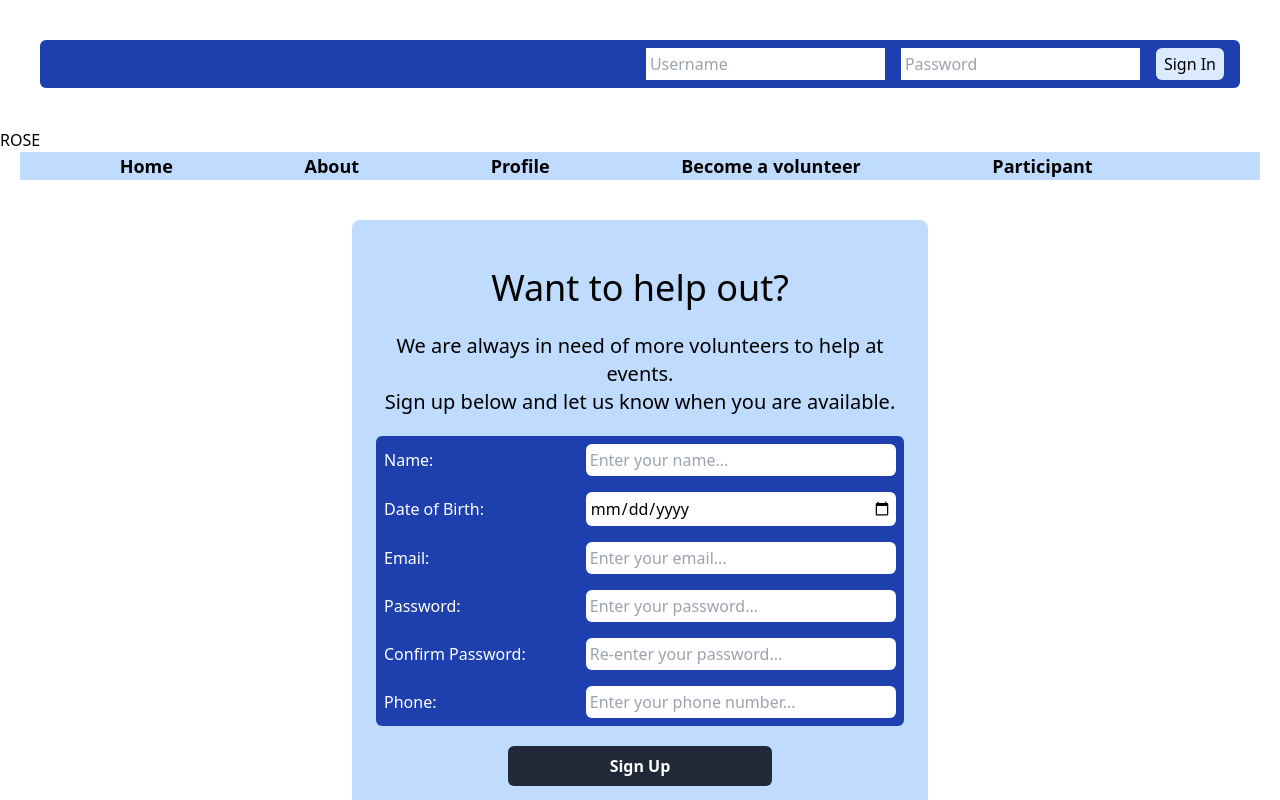
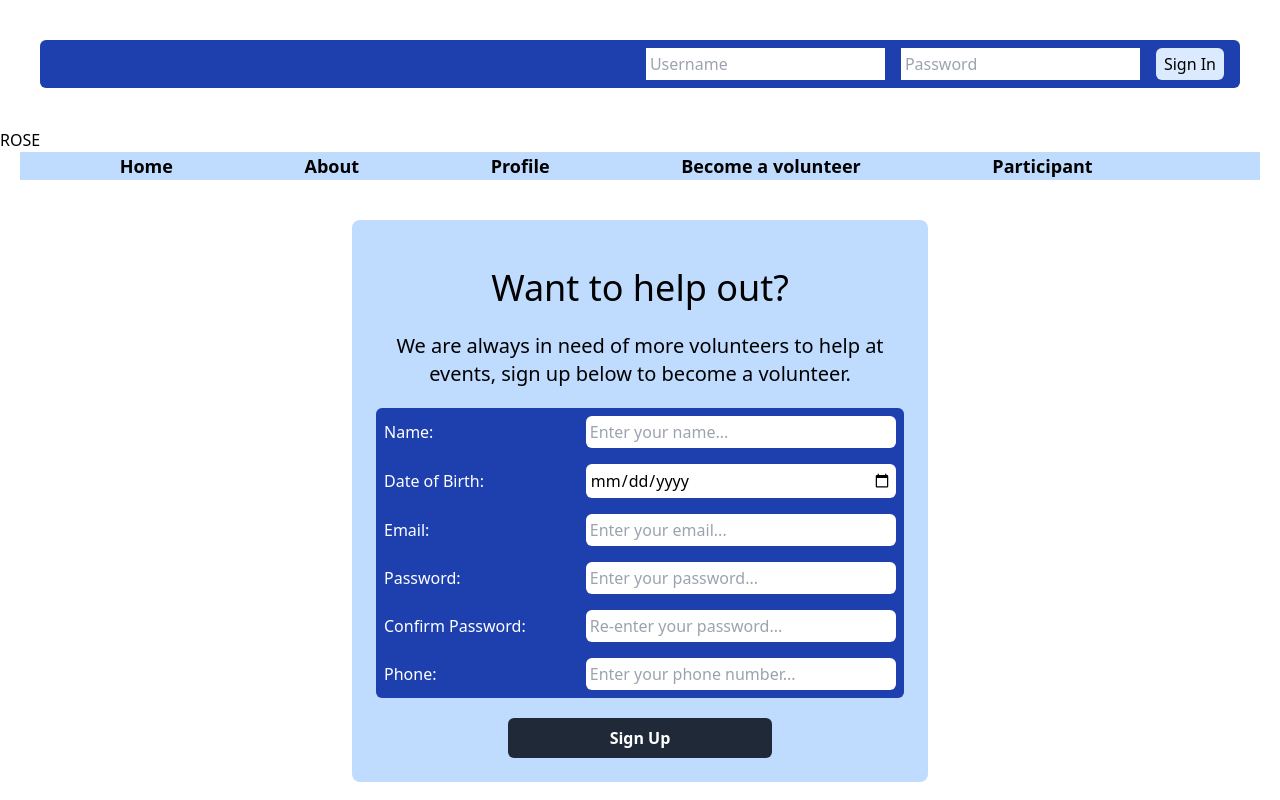
Before and after one commit to JimzSnowby/KV6002TeamProject, a React (Vite) app in the folder app/: page /volunteer-sign-up in a window 1280 px wide. Shown: the top 800 px of the page. Built offline with nearby package versions, Linux system fonts and the light colour scheme.

Commit message:
Fixed get

```diff
--- a/app/src/components/Menu.jsx
+++ b/app/src/components/Menu.jsx
@@ -15,12 +15,10 @@ function Menu(props) {
             <li>
                 {!props.signedIn && <Link to="/volunteer-sign-up" className="px-8 hover:text-blue-500 transition duration-300">Become a volunteer</Link>}
             </li>
-
             <li>
                 <Link to="/register" className="px-8 hover:text-blue-500 transition duration-300">Participant</Link>
                 {props.signedIn && props.roletype === 'participant' && <Link to="/participant" className="px-8 hover:text-blue-500 transition duration-300">Participant</Link>}
             </li>
-
             <li>
                 {props.signedIn && props.roletype === 'volunteer' && <Link to="/volunteer" className="px-8 hover:text-blue-500 transition duration-300">Volunteer</Link>}
             </li>
--- a/app/src/components/SignIn.jsx
+++ b/app/src/components/SignIn.jsx
@@ -58,7 +58,6 @@ function SignIn(props) {
                         props.setRoleType(role)
                     }
                 }
-                console.log('logged in:', )
             })
             .catch(error => console.log(error))
     }
--- a/app/src/components/Volunteer.jsx
+++ b/app/src/components/Volunteer.jsx
@@ -6,11 +6,11 @@ import { useEffect, useState } from 'react'
  *
  * @author James Sowerby w21023500
  */
-function Volunteer() {
+function Volunteer(props) {
     const [details, setDetails] = useState([])
 
     useEffect(() => {
-        fetch('https://w21023500.nuwebspace.co.uk/assessment/api/volunteer')
+        fetch('https://w21023500.nuwebspace.co.uk/assessment/api/volunteer?volunteerID=' + props.roleType)
         .then(response => response.json())
         .then(data => setDetails(data))
         .catch(error => console.error(error))
@@ -19,6 +19,7 @@ function Volunteer() {
     const detailsJSX = details.map((details, index) =>
         <section key = {index} className='p-5 bg-blue-200'>
             <h2 className='text-2xl'>{details.name}</h2>
+            <p>{details.volunteerID}</p>
             <p>{details.dob}</p>
             <p>{details.email}</p>
         </section>
--- a/app/src/pages/VolunteerSignUp.jsx
+++ b/app/src/pages/VolunteerSignUp.jsx
@@ -1,4 +1,4 @@
-import { useState, useEffect } from 'react'
+import { useState } from 'react'
 import bcryt from 'bcryptjs'
 
 /**
@@ -58,10 +58,11 @@ function VolunteerSignUp() {
 
     return (
         <>
-            <div className='bg-blue-200 p-6 rounded-lg max-w-xl mx-auto mt-10'>
+            <div className='bg-blue-200 p-6 rounded-lg max-w-xl mx-auto mt-10 mb-5'>
                 <h2 className='p-6 text-center text-4xl'>Want to help out?</h2>
-                <p className='text-center text-xl'>We are always in need of more volunteers to help at events.</p>
-                <p className='text-center text-xl'>Sign up below and let us know when you are available.</p>
+                <p className='text-center text-xl'>
+                    We are always in need of more volunteers to help at events, sign up below to become a volunteer.
+                </p>
                 <table className='bg-blue-800 mx-auto w-full mt-5 rounded-md'>
                     <tbody>
                         <tr>
```
Also changed, not shown: 1 other file (tests, documents, lock files or other folders).
